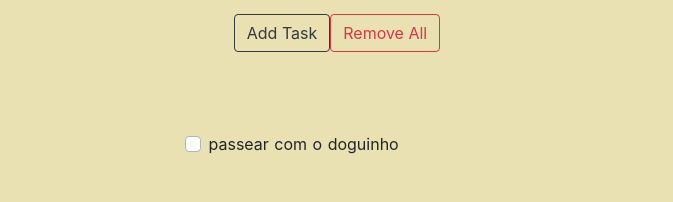
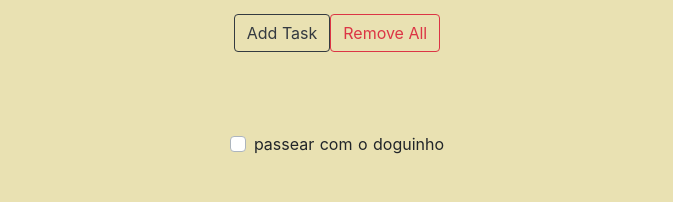
Before and after one commit to sarahanduca/toDoVue, a Nuxt app: page /list in a window 1280 px wide. Shown: the part 144-346 px from the top of the page, without its empty margins (303-976 px from the left). Built offline with nearby package versions, Linux system fonts and the light colour scheme.

Commit message:
buttons only on hover

```diff
--- a/pages/list.vue
+++ b/pages/list.vue
@@ -29,8 +29,8 @@
         </b-col>
       </b-row>
       <b-row>
-        <b-col>
-          <div class="mt-5 w-50" align="left">
+        <b-col class="tarefas w-50 px-5">
+          <div class="mt-5" align="center">
             <div
               id="list"
               class="mt-2"
@@ -55,7 +55,7 @@
                   :value="task.tarefa"
                 />
                 <br />
-                <div :class="{ crudbtn: task.status == 'not_done' }">
+                <div class="crudbtn">
                   <b-button
                     size="sm"
                     class="mx-3"
```
